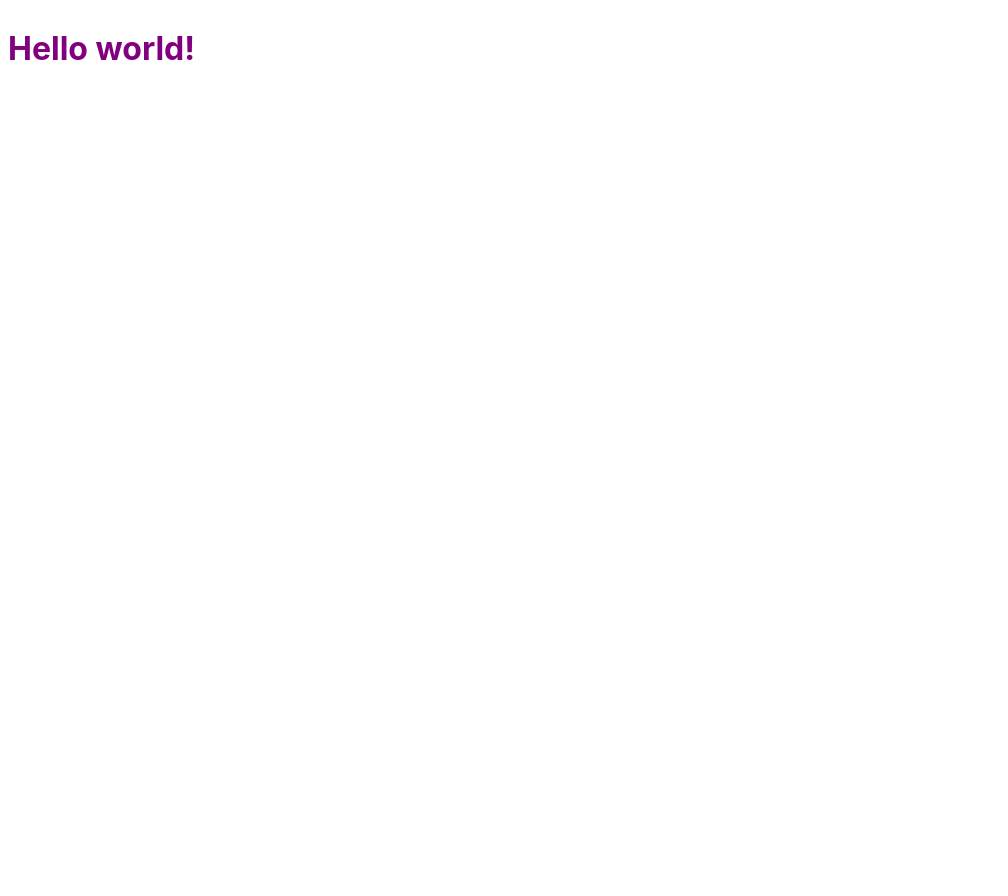
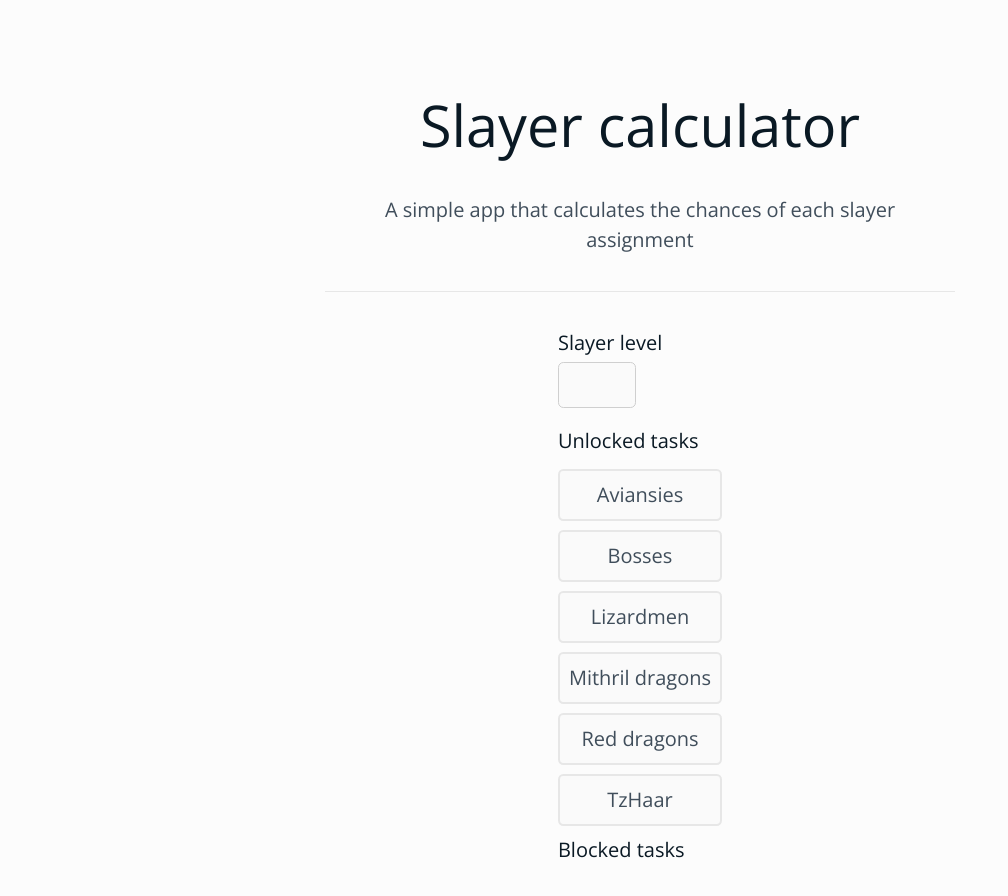
Before and after one commit to johann-miller/osrs-slayer-calculator, a Svelte app: page / in a window 1280 px wide. Shown: the top 896 px of the page, without its empty margins (0-1008 px from the left). Before the commit the page ends 800 px from the top, so only its background shows below. Built offline with nearby package versions, Linux system fonts and the light colour scheme.

Commit message:
Added components for unlocked tasks

```diff
--- a/public/global.css
+++ b/public/global.css
@@ -1,62 +1,125 @@
-html, body {
-	position: relative;
-	width: 100%;
-	height: 100%;
+* {
+	margin: 0;
+	padding: 0;
+	box-sizing: border-box;
 }
 
+html {
+	font-size: 18px;
+}
+
+:focus {outline:none;}
+::-moz-focus-inner {border:0;}
+
 body {
-	color: #333;
-	margin: 0;
-	padding: 8px;
-	box-sizing: border-box;
-	font-family: -apple-system, BlinkMacSystemFont, "Segoe UI", Roboto, Oxygen-Sans, Ubuntu, Cantarell, "Helvetica Neue", sans-serif;
+	font-family: 'Open Sans', sans-serif, Roboto, 'Roboto', -apple-system, BlinkMacSystemFont, 'Segoe UI', Oxygen, Ubuntu, Cantarell, 'Helvetica Neue';
+	font-size: 20px;
+	line-height: 1.8;
+	color: #404e5b;
+	background: #fcfcfc;
+	-webkit-scroll-behavior: smooth;
+	scroll-behavior: smooth;
+}
+
+h1, h2, h3, h4, h5, h6 {
+	font-weight: 300;
+	line-height: 1.2;
+	color: #0a1924;
+	font-size: 2rem;
+}
+
+h1 {
+	font-size: 3.2rem;
+	text-align: center;
+}
+
+a, p, span, input, textarea {
+	font-weight: 400;
+	color: #404e5b;
+	line-height: 1.5;
+}
+
+label {
+	font-weight: 400;
+	color: #0a1924;
+	line-height: 1.5;
+	margin-bottom: 0.2rem;
 }
 
 a {
-	color: rgb(0,100,200);
+	color: inherit;
 	text-decoration: none;
 }
 
-a:hover {
-	text-decoration: underline;
+a:any-link {
+	color: #06f;
 }
 
-a:visited {
-	color: rgb(0,80,160);
+ul {
+	text-decoration: none;
+	list-style-type: none;
 }
 
-label {
-	display: block;
+form {
+	display: flex;
+	flex-flow: column;
+	align-items: flex-start;
 }
 
-input, button, select, textarea {
+input, textarea {
+	padding: 0.4rem;
+	margin-bottom: 1rem;
+
 	font-family: inherit;
 	font-size: inherit;
-	padding: 0.4em;
-	margin: 0 0 0.5em 0;
-	box-sizing: border-box;
-	border: 1px solid #ccc;
-	border-radius: 2px;
+	color: #404e5b;
+	background: #fafafa;
+	border: none;
+	border: 1px #cfcfcf solid;
+	border-radius: 0.3rem;
 }
 
-input:disabled {
-	color: #ccc;
+input:required, textarea:required {
+	box-shadow: none !important;
+	-webkit-box-shadow: none !important;
 }
 
-input[type="range"] {
-	height: 0;
+input[type="text"], input[type="email"], textarea {
+	width: 100%;
 }
 
-button {
-	color: #333;
-	background-color: #f4f4f4;
-	outline: none;
+input[type="checkbox"] {
+	margin: 0 0.5rem 0 0;
 }
 
-button:active {
-	background-color: #ddd;
+textarea {
+	resize: vertical;
+	overflow-y: hidden;
 }
 
-button:focus {
-	border-color: #666;
+button, a[role="button"], a[role="button"]:any-link {
+	display: flex;
+	align-items: center;
+	padding: 0.25rem 1.5rem;
+	height: 2.2rem;
+	font-weight: 400;
+
+	border-radius: 0.3rem;
+	background: #0a1924;
+	color: #fcfaf8;
+	border: none;
+
+	font-family: inherit;
+	font-size: inherit;
+
+	cursor: pointer;
+	transition: 0.2s all ease-out;
 }
+
+button:hover, a[role="button"]:hover, a[role="button"]:any-link:hover {
+	opacity: 0.5;
+}
+
+button:active, a[role="button"], a[role="button"]:any-link {
+	opacity: 1;
+}
--- a/public/index.html
+++ b/public/index.html
@@ -4,11 +4,12 @@
 	<meta charset='utf8'>
 	<meta name='viewport' content='width=device-width'>
 
-	<title>Svelte app</title>
+	<title>Slayer calculator</title>
 
 	<link rel='icon' type='image/png' href='/favicon.png'>
 	<link rel='stylesheet' href='/global.css'>
 	<link rel='stylesheet' href='/bundle.css'>
+	<link href="https://fonts.googleapis.com/css?family=Open+Sans:300,400&display=swap" rel="stylesheet">
 
 	<script defer src='/bundle.js'></script>
 </head>
--- a/src/App.svelte
+++ b/src/App.svelte
@@ -1,11 +1,71 @@
 <script>
-	export let name;
+	import Unlock from './components/unlock.svelte'
+
+	let unlocks = [
+		{name: 'Aviansies', unlocked: false},
+		{name: 'Bosses', unlocked: false},
+		{name: 'Lizardmen', unlocked: false},
+		{name: 'Mithril dragons', unlocked: false},
+		{name: 'Red dragons', unlocked: false},
+		{name: 'TzHaar', unlocked: false}
+	]
+
+	let unlockGroup = []
 </script>
 
 <style>
-	h1 {
-		color: purple;
+	main {
+		display: flex;
+		flex-flow: column;
+		align-items: center;
+		padding: 3rem 1rem;
 	}
+
+	header {
+		display: flex;
+		flex-flow: column;
+		align-items: center;
+		max-width: 35rem;
+		padding: 2rem 1rem;
+
+		border-bottom: 1px #e7e7e7 solid;
+	}
+
+	header h1 {
+		margin-bottom: 2rem;
+	}
+
+	header p {
+		text-align: center;
+	}
+
+	section {
+		margin-top: 2rem;
+	}
+
+
 </style>
 
-<h1>Hello {name}!</h1>
+<main>
+	<header>
+		<h1>Slayer calculator</h1>
+		<p>
+			A simple app that calculates the chances of each slayer assignment
+		</p>
+	</header>
+	<section>
+		<form action="" onsubmit="event.preventDefault()">
+			<label for="slayer-level">Slayer level</label>
+			<input type="number" name="slayer-level" min="1" max="99">
+			<label>Unlocked tasks</label>
+			<ul>
+				{#each unlocks as unlock, i}
+					<li>
+						<Unlock unlock={unlock}/>
+					</li>
+				{/each}
+			</ul>
+			<label>Blocked tasks</label>
+		</form>
+	</section>
+</main>
--- /dev/null
+++ b/src/components/unlock.svelte
@@ -0,0 +1,45 @@
+<script>
+  export let unlock
+
+  function toggleUnlock() {
+    unlock.unlocked = !unlock.unlocked
+    console.log(unlock.unlocked)
+  }
+
+  // TODO store checked unlock in a store
+</script>
+
+<style>
+  .checkbox-button {
+		display: flex;
+		align-items: center;
+		justify-content: center;
+		position: relative;
+		width: 100%;
+		padding: 0.5rem;
+		margin: 0.5rem 0;
+
+		background: #fafafa;
+		border: 2px #e7e7e7 solid;
+		border-radius: 0.3rem;
+		color: inherit;
+		cursor: pointer;
+	}
+
+	.checkbox-button input[type="checkbox"] {
+		opacity: 0;
+		width: 0;
+		height: 0;
+		margin: 0;
+		position: absolute;
+	}
+
+	.unlocked {
+		background: #f9e9cc;
+		border: 2px #e59400 solid;
+	}
+</style>
+
+<label class="checkbox-button" class:unlocked={unlock.unlocked} on:click|preventDefault={toggleUnlock}>
+	<input type="checkbox" value="{unlock.name}">{unlock.name}
+</label>
--- a/src/main.js
+++ b/src/main.js
@@ -2,9 +2,6 @@ import App from './App.svelte';
 
 const app = new App({
 	target: document.body,
-	props: {
-		name: 'world'
-	}
 });
 
 export default app;
```
